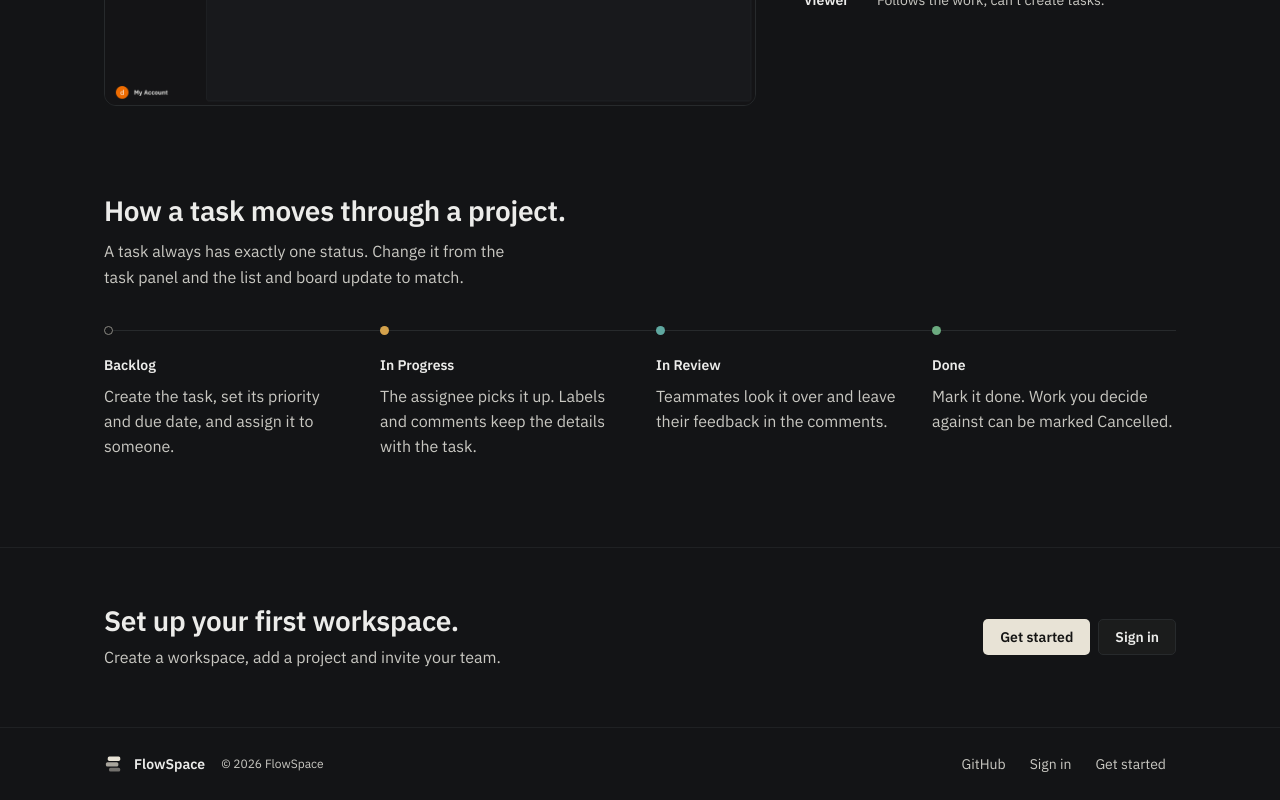
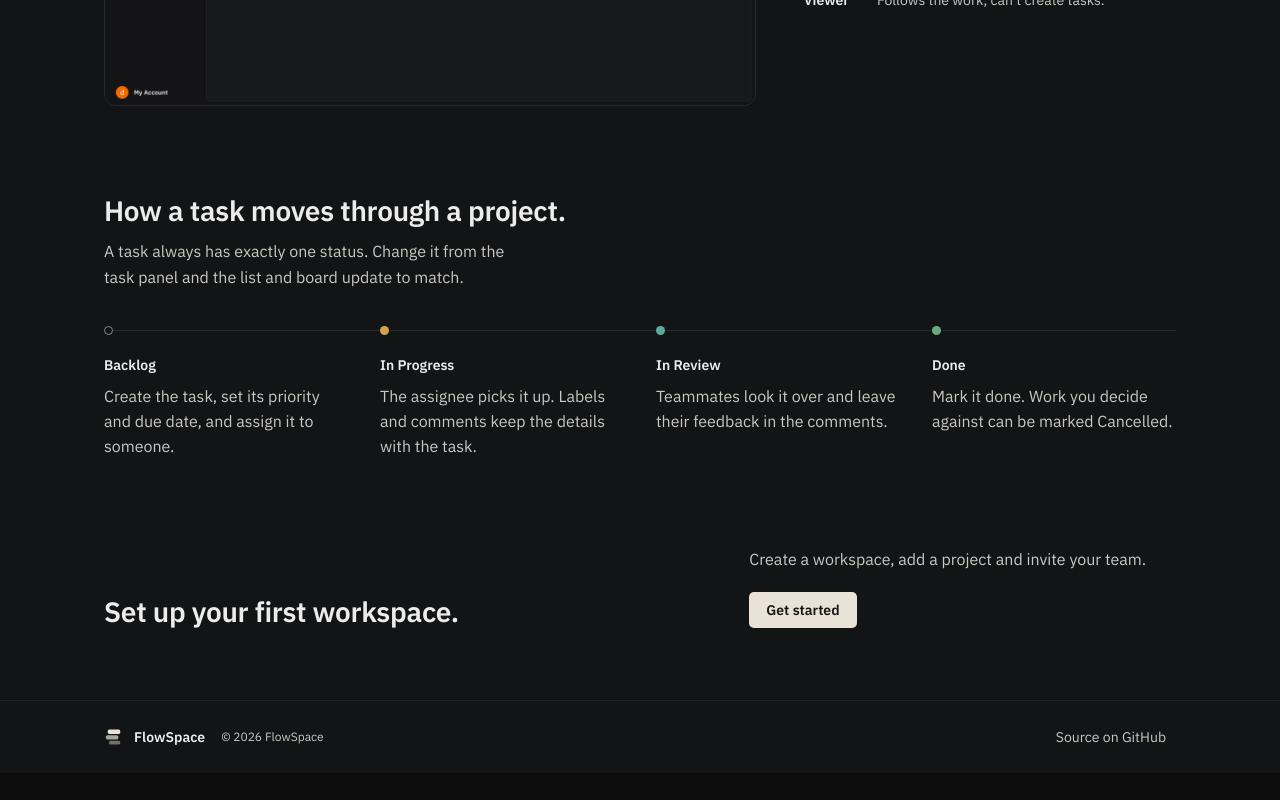
Before and after one commit to Akhilesh-Singh-0/flowspace, a Next.js app in the folder apps/web/: page / in a window 1280 px wide. Shown: the part 1882-2682 px from the top of the page. After the commit the page ends 2655 px from the top, so only its background shows below. Built offline with nearby package versions, Linux system fonts and the light colour scheme.

Commit message:
feat(landing): add restrained motion and simplify cta and footer to remove repeated actions

```diff
--- a/apps/web/src/app/globals.css
+++ b/apps/web/src/app/globals.css
@@ -385,23 +385,17 @@ html {
 }
 
 .lp-cta {
-  padding: 56px 0;
-  border-top: 1px solid var(--color-border-subtle);
+  padding: 0 0 72px;
 }
 
 .lp-cta-inner {
-  display: flex;
-  flex-wrap: wrap;
-  align-items: center;
-  justify-content: space-between;
-  gap: 24px 32px;
+  display: grid;
+  grid-template-columns: minmax(0, 7fr) minmax(0, 5fr);
+  gap: 48px;
+  align-items: end;
 }
 
 .lp-cta .lp-copy {
-  margin-top: 8px;
-}
-
-.lp-cta .lp-actions {
   margin-top: 0;
 }
 
@@ -429,11 +423,6 @@ html {
   color: var(--color-text-secondary);
 }
 
-.lp-footer-links {
-  display: flex;
-  gap: 4px;
-}
-
 @media (max-width: 860px) {
   .lp-steps {
     grid-template-columns: minmax(0, 1fr);
@@ -456,3 +445,97 @@ html {
   height: 36px;
   padding: 0 16px;
 }
+
+/* Landing: motion */
+
+.lp-section {
+  scroll-margin-top: 72px;
+}
+
+@keyframes lp-rise {
+  from {
+    opacity: 0;
+    transform: translateY(12px);
+  }
+  to {
+    opacity: 1;
+    transform: none;
+  }
+}
+
+@media (prefers-reduced-motion: no-preference) {
+  .lp-hero .lp-shot {
+    animation: lp-rise 0.5s ease-out both;
+  }
+}
+
+@media (prefers-reduced-motion: no-preference) and (scripting: enabled) {
+  .lp-fade {
+    opacity: 0;
+    transition: opacity 0.6s ease-out;
+  }
+
+  .lp-fade.is-visible {
+    opacity: 1;
+  }
+
+  .lp-draw .lp-steps {
+    position: relative;
+    border-top-color: transparent;
+  }
+
+  .lp-draw .lp-steps::before {
+    content: "";
+    position: absolute;
+    top: -1px;
+    right: 0;
+    left: 0;
+    height: 1px;
+    background: var(--color-border);
+    transform: scaleX(0);
+    transform-origin: left;
+    transition: transform 1.2s linear;
+  }
+
+  .lp-draw.is-visible .lp-steps::before {
+    transform: scaleX(1);
+  }
+
+  .lp-draw .lp-step::before {
+    transform: scale(0);
+    transition: transform 0.3s ease-out;
+    transition-delay: calc(var(--i) * 0.3s);
+  }
+
+  .lp-draw.is-visible .lp-step::before {
+    transform: scale(1);
+  }
+}
+
+@media (max-width: 860px) and (prefers-reduced-motion: no-preference) and (scripting: enabled) {
+  .lp-draw .lp-steps {
+    border-left-color: transparent;
+  }
+
+  .lp-draw .lp-steps::before {
+    top: 0;
+    bottom: 0;
+    left: -1px;
+    right: auto;
+    width: 1px;
+    height: auto;
+    transform: scaleY(0);
+    transform-origin: top;
+  }
+
+  .lp-draw.is-visible .lp-steps::before {
+    transform: scaleY(1);
+  }
+}
+
+@media (max-width: 860px) {
+  .lp-cta-inner {
+    grid-template-columns: minmax(0, 1fr);
+    gap: 20px;
+  }
+}
--- a/apps/web/src/components/landing/cta.tsx
+++ b/apps/web/src/components/landing/cta.tsx
@@ -4,18 +4,15 @@ export function CTA() {
   return (
     <section className="lp-cta">
       <div className="lp-container lp-cta-inner">
+        <h2 className="lp-h2">Set up your first workspace.</h2>
+
         <div>
-          <h2 className="lp-h2">Set up your first workspace.</h2>
           <p className="lp-copy">
             Create a workspace, add a project and invite your team.
           </p>
-        </div>
-
-        <div className="lp-actions">
-          <Button href="/sign-up">Get started</Button>
-          <Button href="/sign-in" variant="secondary">
-            Sign in
-          </Button>
+          <div className="lp-actions">
+            <Button href="/sign-up">Get started</Button>
+          </div>
         </div>
       </div>
     </section>
--- a/apps/web/src/components/landing/features.tsx
+++ b/apps/web/src/components/landing/features.tsx
@@ -1,4 +1,5 @@
 import Image from "next/image";
+import { Reveal } from "@/components/landing/reveal";
 
 const statuses = [
   { label: "Backlog", color: "var(--status-backlog)", hollow: true },
@@ -49,6 +50,7 @@ export function Features() {
             </ul>
           </div>
 
+          <Reveal className="lp-fade">
             <div className="lp-shot">
               <Image
                 src="/landing/board.png"
@@ -58,6 +60,7 @@ export function Features() {
                 sizes="(min-width: 1120px) 640px, 100vw"
               />
             </div>
+          </Reveal>
         </div>
 
         <div className="lp-feature lp-feature-reverse">
@@ -77,6 +80,7 @@ export function Features() {
             </dl>
           </div>
 
+          <Reveal className="lp-fade">
             <div className="lp-shot">
               <Image
                 src="/landing/members.png"
@@ -86,6 +90,7 @@ export function Features() {
                 sizes="(min-width: 1120px) 640px, 100vw"
               />
             </div>
+          </Reveal>
         </div>
       </div>
     </section>
--- a/apps/web/src/components/landing/footer.tsx
+++ b/apps/web/src/components/landing/footer.tsx
@@ -13,22 +13,14 @@ export function Footer() {
           <small>© 2026 FlowSpace</small>
         </div>
 
-        <nav className="lp-footer-links" aria-label="Footer">
         <a
           href="https://github.com/Akhilesh-Singh-0/flowspace"
           target="_blank"
           rel="noopener noreferrer"
           className="lp-text-link"
         >
-            GitHub
+          Source on GitHub
         </a>
-          <Link href="/sign-in" className="lp-text-link">
-            Sign in
-          </Link>
-          <Link href="/sign-up" className="lp-text-link">
-            Get started
-          </Link>
-        </nav>
       </div>
     </footer>
   );
--- /dev/null
+++ b/apps/web/src/components/landing/reveal.tsx
@@ -0,0 +1,43 @@
+"use client";
+
+import { useEffect, useRef, useState, type ReactNode } from "react";
+
+export function Reveal({
+  children,
+  className = "",
+}: {
+  children: ReactNode;
+  className?: string;
+}) {
+  const ref = useRef<HTMLDivElement>(null);
+  const [visible, setVisible] = useState(false);
+
+  useEffect(() => {
+    const el = ref.current;
+    if (!el) return;
+
+    if (!("IntersectionObserver" in window)) {
+      setVisible(true);
+      return;
+    }
+
+    const observer = new IntersectionObserver(
+      ([entry]) => {
+        if (entry.isIntersecting) {
+          setVisible(true);
+          observer.disconnect();
+        }
+      },
+      { threshold: 0.2 }
+    );
+
+    observer.observe(el);
+    return () => observer.disconnect();
+  }, []);
+
+  return (
+    <div ref={ref} className={`${className}${visible ? " is-visible" : ""}`}>
+      {children}
+    </div>
+  );
+}
--- a/apps/web/src/components/landing/workflow.tsx
+++ b/apps/web/src/components/landing/workflow.tsx
@@ -1,4 +1,5 @@
 import type { CSSProperties } from "react";
+import { Reveal } from "@/components/landing/reveal";
 
 const steps = [
   {
@@ -39,18 +40,22 @@ export function Workflow() {
           </p>
         </div>
 
+        <Reveal className="lp-draw">
           <ol className="lp-steps">
-          {steps.map((step) => (
+            {steps.map((step, index) => (
               <li
                 key={step.name}
                 className={`lp-step${step.hollow ? " lp-step-hollow" : ""}`}
-              style={{ "--step-color": step.color } as CSSProperties}
+                style={
+                  { "--step-color": step.color, "--i": index } as CSSProperties
+                }
               >
                 <h3 className="lp-step-title">{step.name}</h3>
                 <p className="lp-step-text">{step.text}</p>
               </li>
             ))}
           </ol>
+        </Reveal>
       </div>
     </section>
   );
```
Lines whose indentation alone changed are shown as unchanged.
